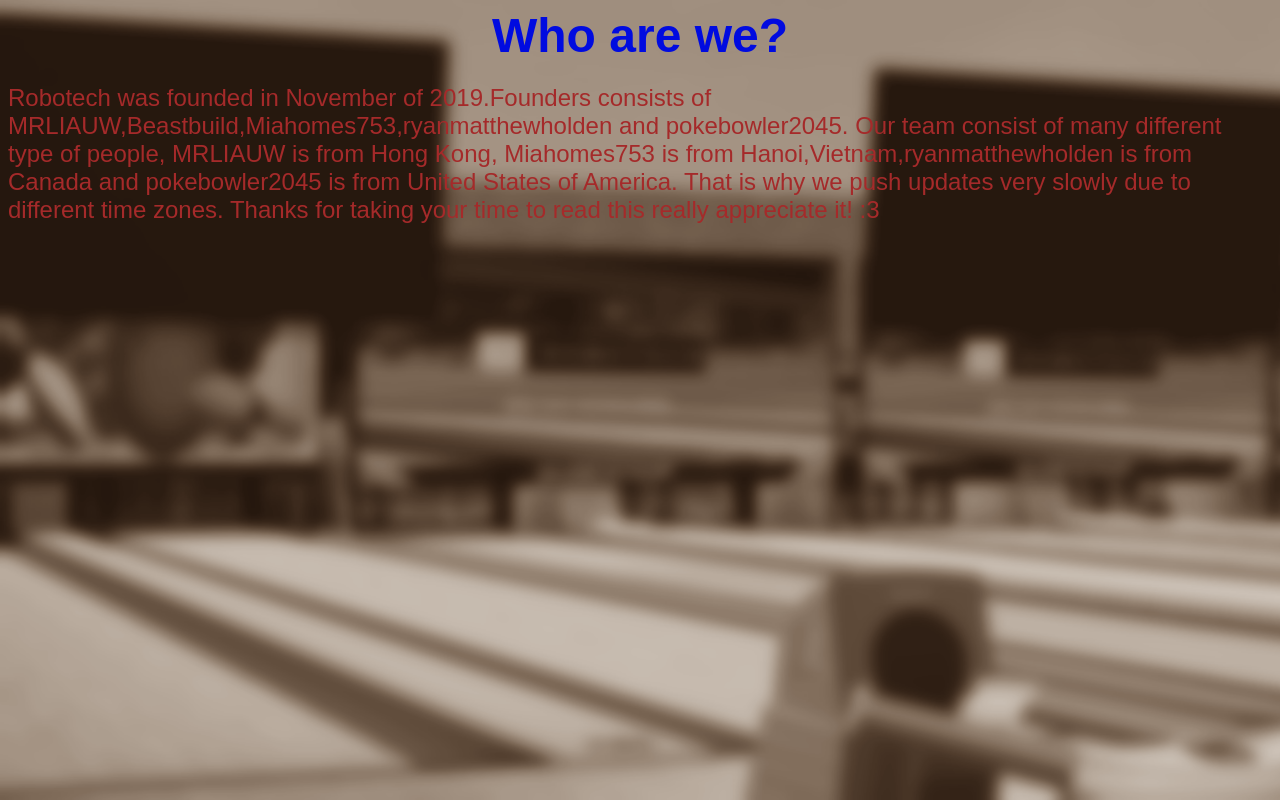
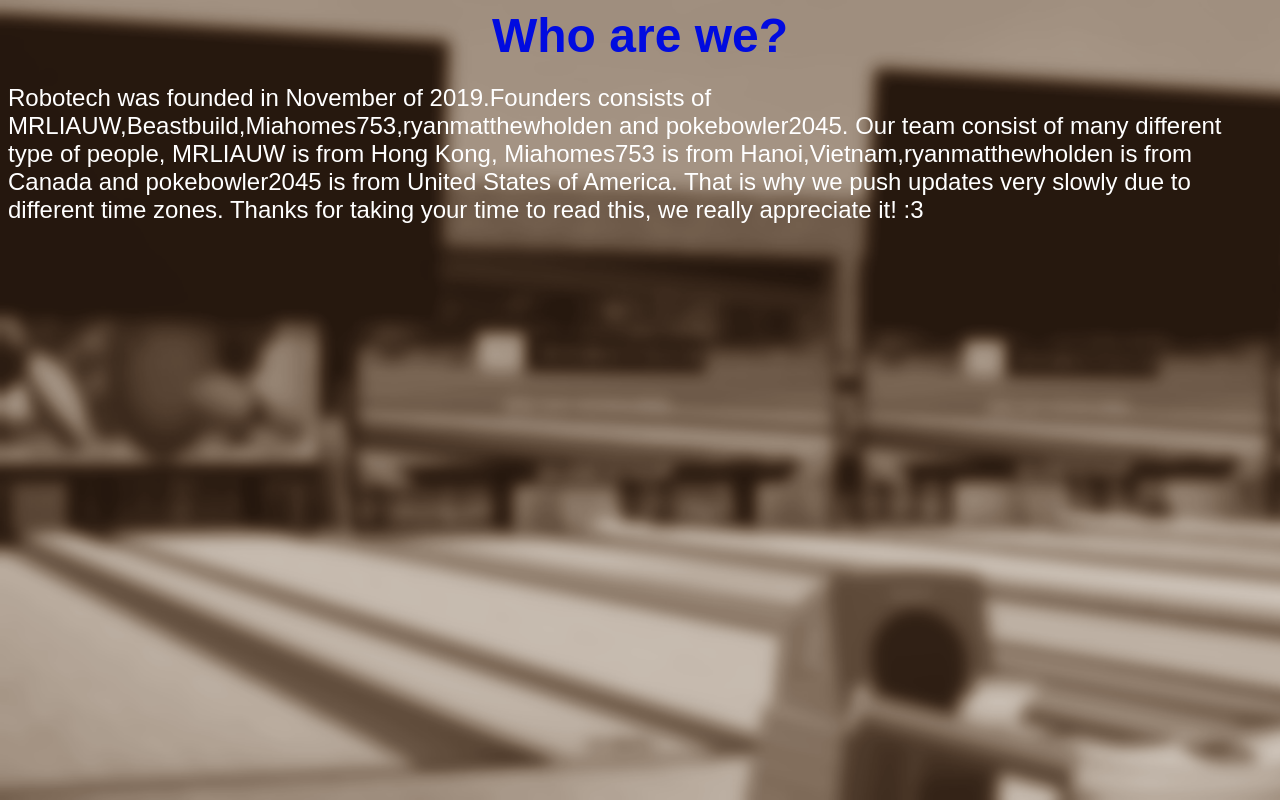
Before and after one commit to robotechbowling/robotech, a plain HTML site: page Who.html in a window 1280 px wide. Drawn offline with Linux system fonts and the light colour scheme.

Commit message:
Update Who.html

```diff
--- a/Who.html
+++ b/Who.html
@@ -15,7 +15,7 @@ body {
 </head>
 <body>
 	<h1><font color ="light blue"><font size = "20"><center> Who are we? </font></center></h1></font>
-	<p><font color = "brown"> <font size = 5>Robotech was founded in November of 2019.Founders consists of MRLIAUW,Beastbuild,Miahomes753,ryanmatthewholden and pokebowler2045. Our team consist of many different type of people, MRLIAUW is from Hong Kong, Miahomes753 is from Hanoi,Vietnam,ryanmatthewholden is from Canada and pokebowler2045 is from United States of America. That is why we push updates very slowly due to different time zones. Thanks for taking your time to read this really appreciate it! :3</p></font></font>
+	<p><font color = "white"> <font size = 5>Robotech was founded in November of 2019.Founders consists of MRLIAUW,Beastbuild,Miahomes753,ryanmatthewholden and pokebowler2045. Our team consist of many different type of people, MRLIAUW is from Hong Kong, Miahomes753 is from Hanoi,Vietnam,ryanmatthewholden is from Canada and pokebowler2045 is from United States of America. That is why we push updates very slowly due to different time zones. Thanks for taking your time to read this, we really appreciate it! :3</p></font></font>
 
 
 
```
